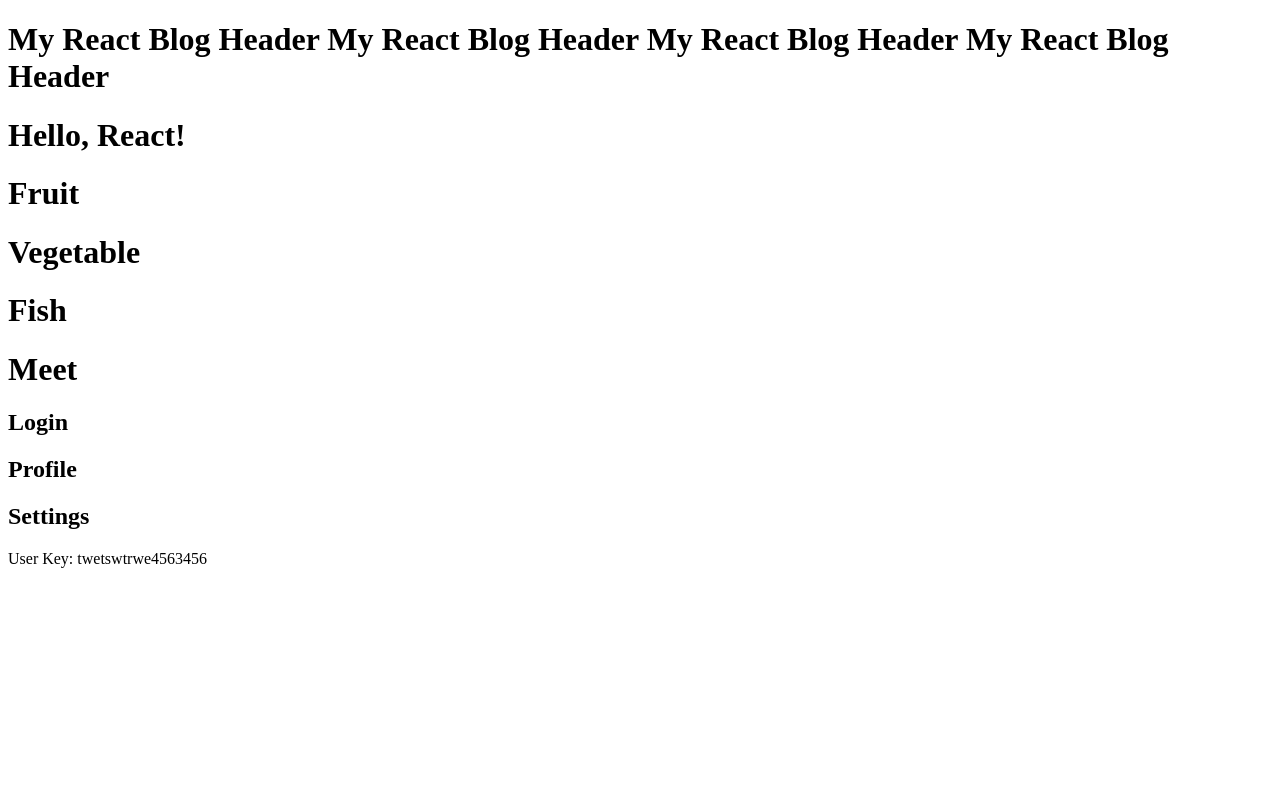
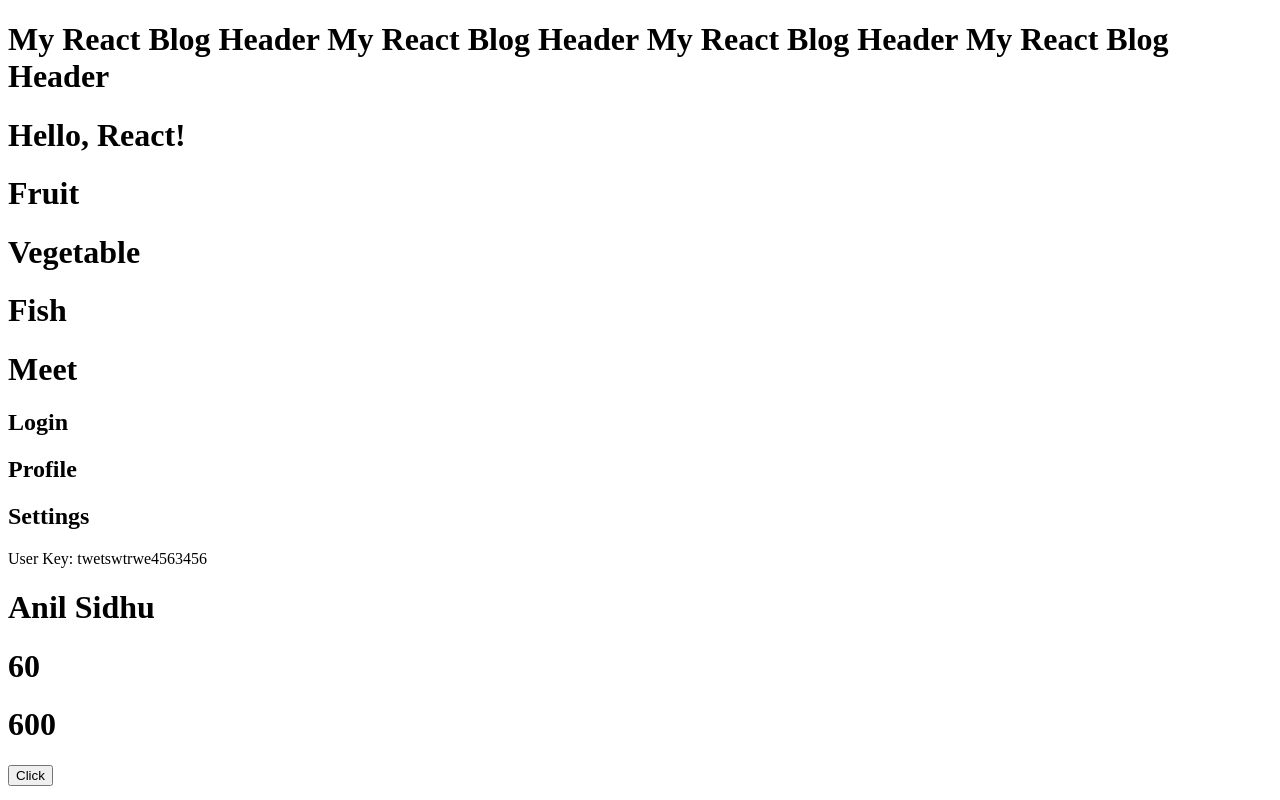
Before and after one commit to ashrafulahsan/react-blog-2026, a React (Vite) app: page / in a window 1280 px wide. Built offline with nearby package versions, Linux system fonts and the light colour scheme.

Commit message:
JSX Example

```diff
--- a/src/App.jsx
+++ b/src/App.jsx
@@ -1,6 +1,7 @@
 import Header from './Header.jsx'
 import MultiComponent from './MultiComponent.jsx'
 import MultiCompoExport, {Profile, Settings, UserKey} from './MultiCompoExport.jsx'
+import JsxExample from './JsxExample.jsx'
 
 function App() {
 
@@ -13,6 +14,7 @@ function App() {
      <Profile />
      <Settings />
      <p>User Key: {UserKey}</p>
+     <JsxExample />
     </>
   )
 }
--- /dev/null
+++ b/src/JsxExample.jsx
@@ -0,0 +1,16 @@
+function JsxExample(){
+    const userName = "Anil Sidhu";
+    let x=20;
+    let y=30;
+
+    return (
+        <>
+            <h1>{userName}</h1>
+            <h1>{10+20+30}</h1>
+            <h1>{x*y}</h1>
+            <button onClick={()=>alert("hello")}>Click</button>
+        </>
+    )
+}
+
+export default JsxExample
```
